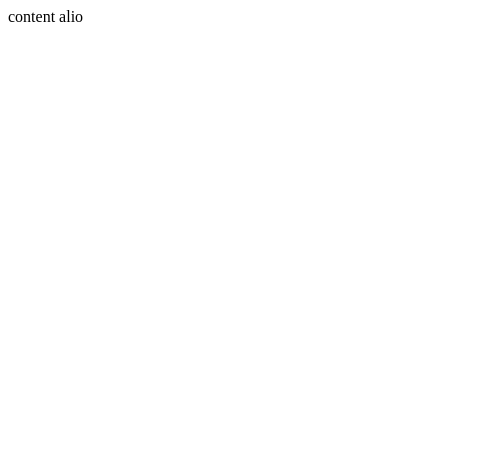
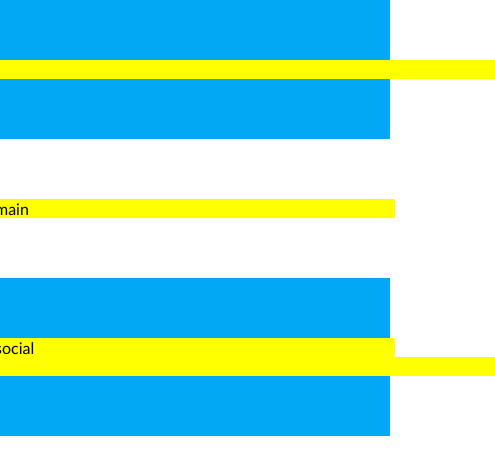
Before and after one commit to saulius334/9-comingsoon-inclass, a website: page index.html in a window 390 px wide. Shown: the whole page, 495 px wide, since content can reach past the window. Drawn offline with Linux system fonts and the light colour scheme.

Commit message:
responsive design

```diff
--- a/css/base/base.css
+++ b/css/base/base.css
@@ -0,0 +1,17 @@
+body,
+body * {
+margin: 0;
+padding: 0;
+vertical-align: top;
+box-sizing: border-box;
+}
+
+body {
+font-family: 'Gill Sans', 'Gill Sans MT', Calibri, 'Trebuchet MS', sans-serif;
+}
+:root {
+    --main-color: #02A8F3;
+}
+.bg-main {
+    background-color: var(--main-color);
+}
--- a/css/base/layout.css
+++ b/css/base/layout.css
@@ -0,0 +1,32 @@
+.container {
+    width: 100%;
+    padding: 60px 0;
+}
+.container > .row {
+width: 1000px;
+margin: 0 calc(50% - 500px);
+background-color: yellow;
+}
+.container > .row-short {
+    width: 600px;
+    margin: 0 calc(50% - 300px);
+    background-color: yellow;
+    }
+    @media (max-width:1100px) {
+        .container > .row {
+        width: 800px;
+        margin: 0 calc(50% - 400px);
+        background-color: yellow;
+    }
+    @media (max-width:800px) {
+        .container > .row {
+        width: 600px;
+        margin: 0 calc(50% - 300px);
+        background-color: yellow;
+    }
+    @media (max-width:600px) {
+        .container > .row {
+        width: 400px;
+        margin: 0 calc(50% - 200px);
+        background-color: yellow;
+    }
--- a/index.html
+++ b/index.html
@@ -6,7 +6,8 @@
     <meta name="viewport" content="width=device-width, initial-scale=1.0">
     <link rel="stylesheet" href="./css/styles.css">
     <link rel="shortcut" href="./favicon.ico" type="image/x-icon">
-
+    <link rel="stylesheet" href="./css/base/base.css">
+    <link rel="stylesheet" href="./css/base/layout.css">
     <link rel="apple-touch-icon" sizes="180x180" href="./img/favicon/apple-touch-icon.png">
     <link rel="icon" type="image/png" sizes="32x32" href="./img/favicon/favicon-32x32.png">
     <link rel="icon" type="image/png" sizes="16x16" href="./img/favicon/favicon-16x16.png">
@@ -17,6 +18,15 @@
     <title>Coming soon</title>
 </head>
 <body>
-    content alio
+    <section class="container bg-main">
+        <div class="row-short">hero</div>
+    </section>
+    <section class="container">
+        <div class="row">main</div>
+    </section>
+    <section class="container bg-main">
+        <div class="row">social</div>
+        <div class="row-short">footer</div>
+    </section>
 </body>
 </html>
```
